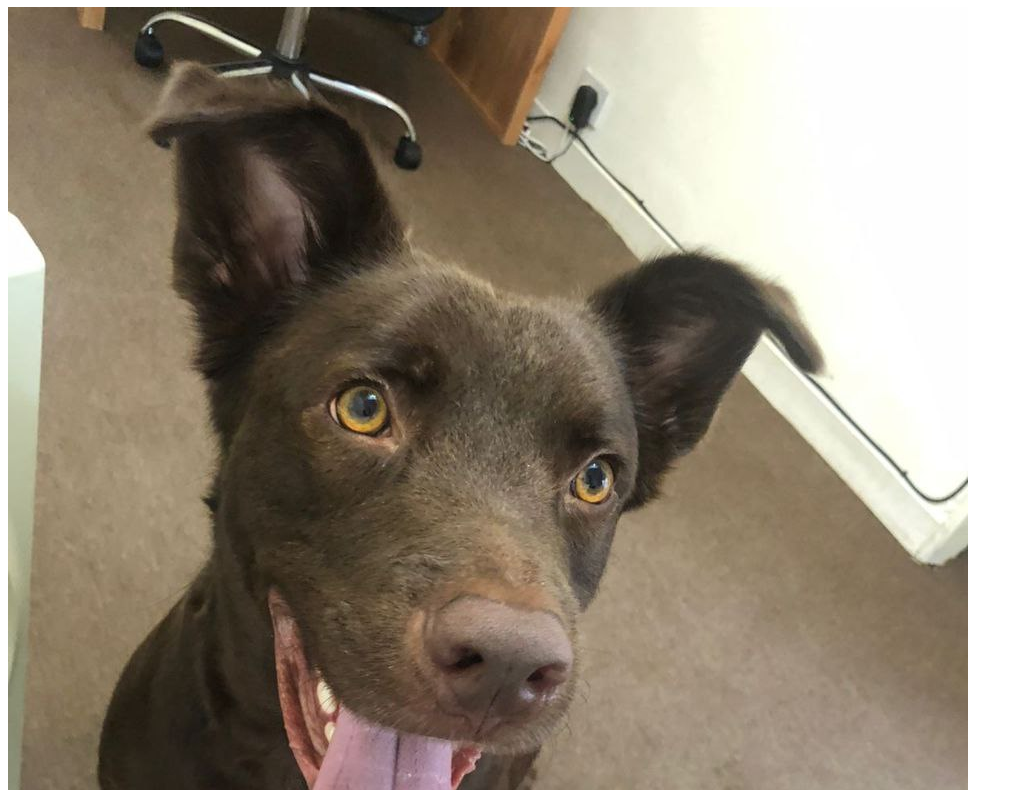
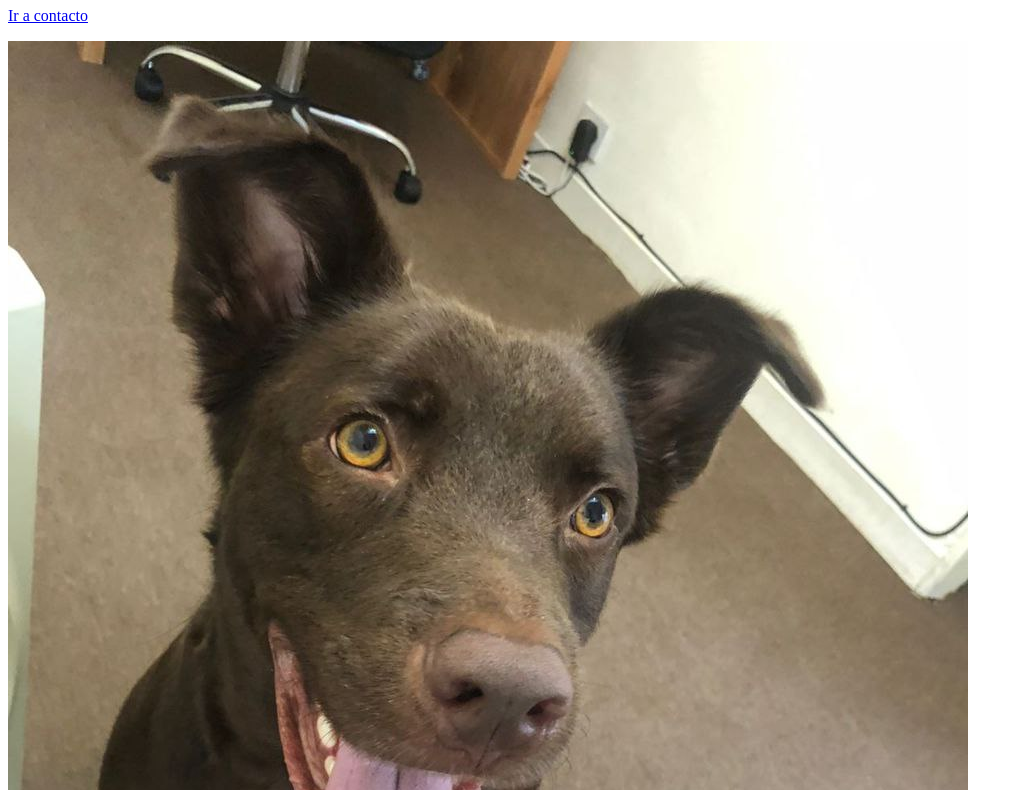
Before and after one commit to CaroAvdeichuk/comision-33120, a plain HTML site: page index.html in a window 1280 px wide. Shown: the part 73-863 px from the top of the page, without its empty margins (0-1023 px from the left). Drawn offline with Linux system fonts and the light colour scheme.

Commit message:
agregamos pagina contacto

```diff
--- a/index.html
+++ b/index.html
@@ -9,6 +9,7 @@
 </head>
 <body>
     <h1>Trabajamos con GIT y GITHUB</h1>
+    <p><a href="./pages/contacto.html">Ir a contacto</a></p>
     <div>
         <img src="./img/photo4927168864471591525.jpg" alt="perro">
     </div>
```
Also changed, not shown: pages/contacto.html (added).
